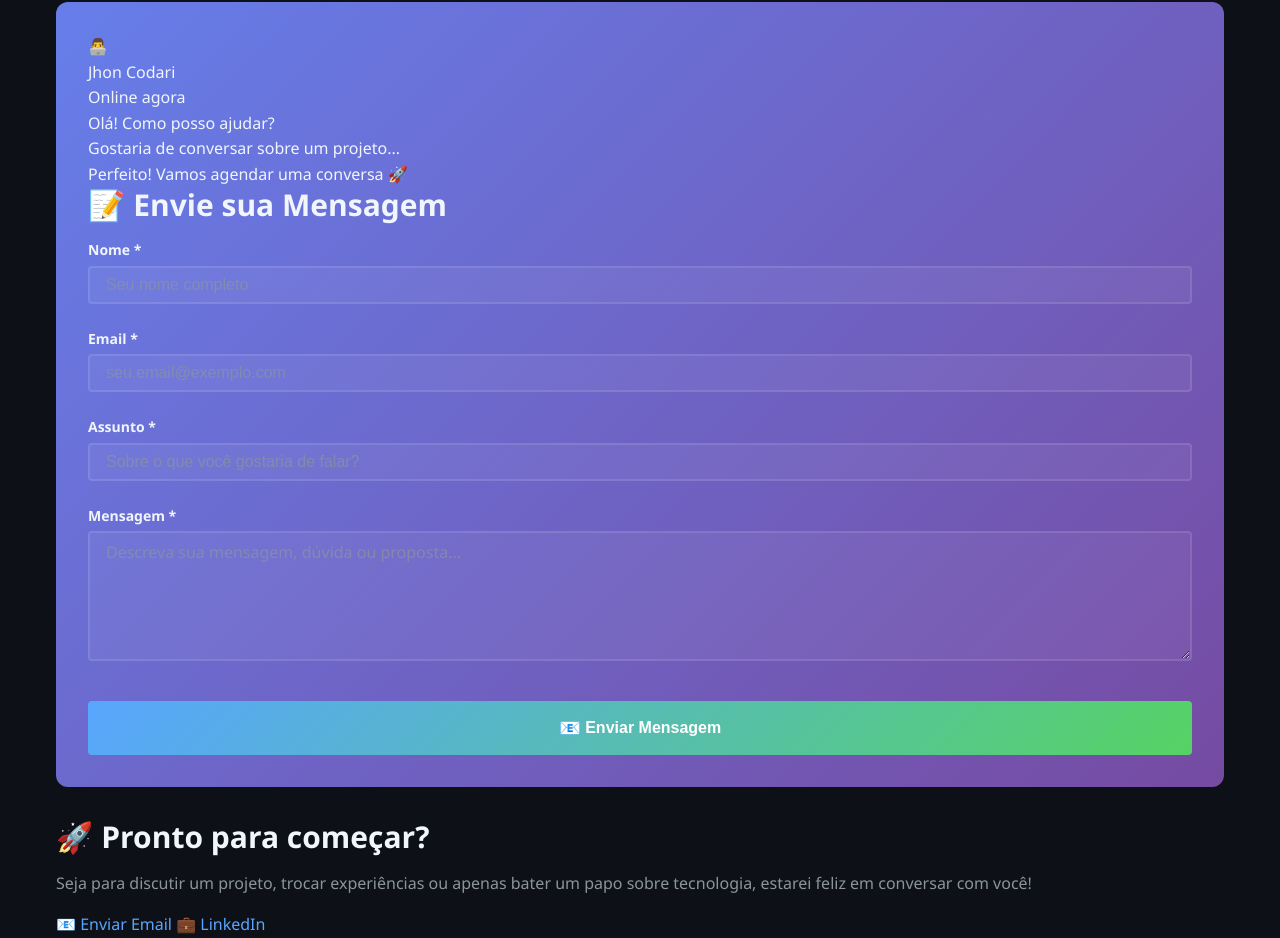
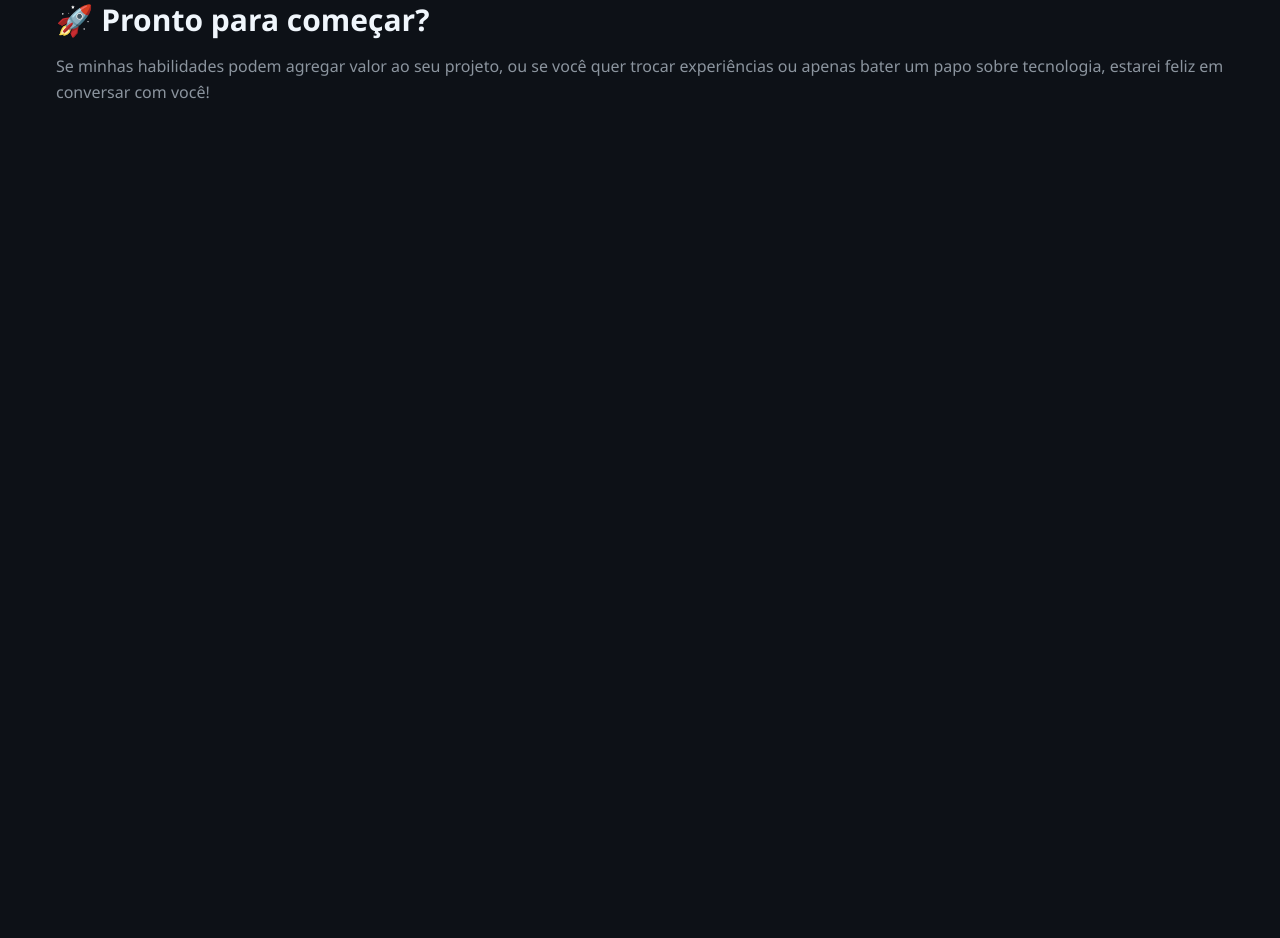
Before and after one commit to JhonCodari/portfolio, an Angular app in the folder portfolio-jhon/: page /contact in a window 1280 px wide. Shown: the part 1156-2094 px from the top of the page. After the commit the page ends 1277 px from the top, so only its background shows below. Built offline with nearby package versions, Linux system fonts and the light colour scheme.

Commit message:
feat:ajustes finais no na pagina

```diff
--- a/portfolio-jhon/src/app/components/contact/contact.component.html
+++ b/portfolio-jhon/src/app/components/contact/contact.component.html
@@ -21,81 +21,15 @@
       </div>
     </div>
 
-    <!-- Contact Form and Illustration -->
-    <div class="contact-container" [@fadeIn]>
-      <!-- Illustration -->
-      <div class="contact-visual">
-        <div class="message-illustration">
-          <div class="phone-device">
-            <div class="phone-screen">
-              <div class="screen-content">
-                <div class="chat-window">
-                  <div class="chat-header">
-                    <div class="avatar">👨‍💻</div>
-                    <div class="contact-info">
-                      <div class="name">Jhon Codari</div>
-                      <div class="status">Online agora</div>
-                    </div>
-                  </div>
-                  <div class="chat-messages">
-                    <div class="message received">
-                      <div class="message-bubble">
-                        Olá! Como posso ajudar?
-                      </div>
-                    </div>
-                    <div class="message sent">
-                      <div class="message-bubble">
-                        Gostaria de conversar sobre um projeto...
-                      </div>
-                    </div>
-                    <div class="message received">
-                      <div class="message-bubble">
-                        Perfeito! Vamos agendar uma conversa 🚀
-                      </div>
-                    </div>
-                  </div>
-                  <div class="typing-indicator">
-                    <span class="dot"></span>
-                    <span class="dot"></span>
-                    <span class="dot"></span>
-                  </div>
-                </div>
-              </div>
-            </div>
-          </div>
-        </div>
-      </div>
 
-      <!-- Contact Form -->
-      <div class="contact-form-wrapper">
-        <h3 class="form-title">📝 Envie sua Mensagem</h3>
-        <app-contact-form></app-contact-form>
-      </div>
-    </div>
 
     <!-- Call to Action -->
     <div class="cta-section" [@fadeIn]>
       <div class="cta-content">
         <h3 class="cta-title">🚀 Pronto para começar?</h3>
         <p class="cta-description">
-          Seja para discutir um projeto, trocar experiências ou apenas bater um papo sobre tecnologia, estarei feliz em conversar com você!
+          Se minhas habilidades podem agregar valor ao seu projeto, ou se você quer trocar experiências ou apenas bater um papo sobre tecnologia, estarei feliz em conversar com você!
         </p>
-        <div class="cta-buttons">
-          <a
-            href="mailto:devjonatassilva@gmail.com"
-            class="cta-button primary">
-            <span class="button-icon">📧</span>
-            Enviar Email
-          </a>
-          <a
-            href="https://linkedin.com/in/jhoncodari"
-            target="_blank"
-            rel="noopener noreferrer"
-            class="cta-button secondary">
-            <span class="button-icon">💼</span>
-            LinkedIn
-          </a>
-        </div>
       </div>
     </div>
 
--- a/portfolio-jhon/src/app/components/projects/projects.component.scss
+++ b/portfolio-jhon/src/app/components/projects/projects.component.scss
@@ -52,10 +52,15 @@
 
     .featured-grid {
       display: grid;
-      grid-template-columns: repeat(auto-fit, minmax(350px, 1fr));
+      grid-template-columns: repeat(3, minmax(350px, 400px));
       gap: var(--spacing-xl);
-      max-width: 1200px;
+      max-width: 1300px;
       margin: 0 auto;
+      justify-content: center;
+
+      @media (max-width: 1200px) {
+        grid-template-columns: repeat(2, minmax(350px, 400px));
+      }
 
       @media (max-width: 768px) {
         grid-template-columns: 1fr;
@@ -69,8 +74,9 @@
 
   .projects-grid {
     display: grid;
-    grid-template-columns: repeat(auto-fit, minmax(350px, 1fr));
+    grid-template-columns: repeat(auto-fit, minmax(350px, 400px));
     gap: var(--spacing-xl);
+    justify-content: center;
 
     @media (max-width: 768px) {
       grid-template-columns: 1fr;
--- a/portfolio-jhon/src/app/services/portfolio.service.ts
+++ b/portfolio-jhon/src/app/services/portfolio.service.ts
@@ -276,8 +276,8 @@ export class PortfolioService {
       },
       {
         year: 'Hoje',
-        title: 'Desenvolvedor Backend Sênior',
-        description: 'Atualmente trabalho como desenvolvedor backend especializado em Java/Spring, liderando iniciativas técnicas em grandes projetos do setor financeiro. Aplico meus conhecimentos em AWS cloud computing, mentorio desenvolvedores juniores e busco constantemente inovação tecnológica. Meu foco atual é me tornar uma referência técnica na área, contribuindo para soluções que impactem milhões de usuários no sistema financeiro nacional.',
+        title: 'Desenvolvedor Backend Pleno',
+        description: 'Atualmente atuo como desenvolvedor backend pleno. Estou focado em desenvolver habilidades interpessoais, liderança, comunicação clara, colaboração em equipe e visão estratégica. Acredito que ser Sênior vai além do domínio técnico: envolve saber compartilhar conhecimento, tomar decisões responsáveis, apoiar o crescimento dos colegas e contribuir para um ambiente de trabalho saudável e produtivo. Meu objetivo é evoluir nessas competências para assumir novos desafios e gerar impacto positivo por onde passar.',
         isPresent: true
       }
     ];
```
